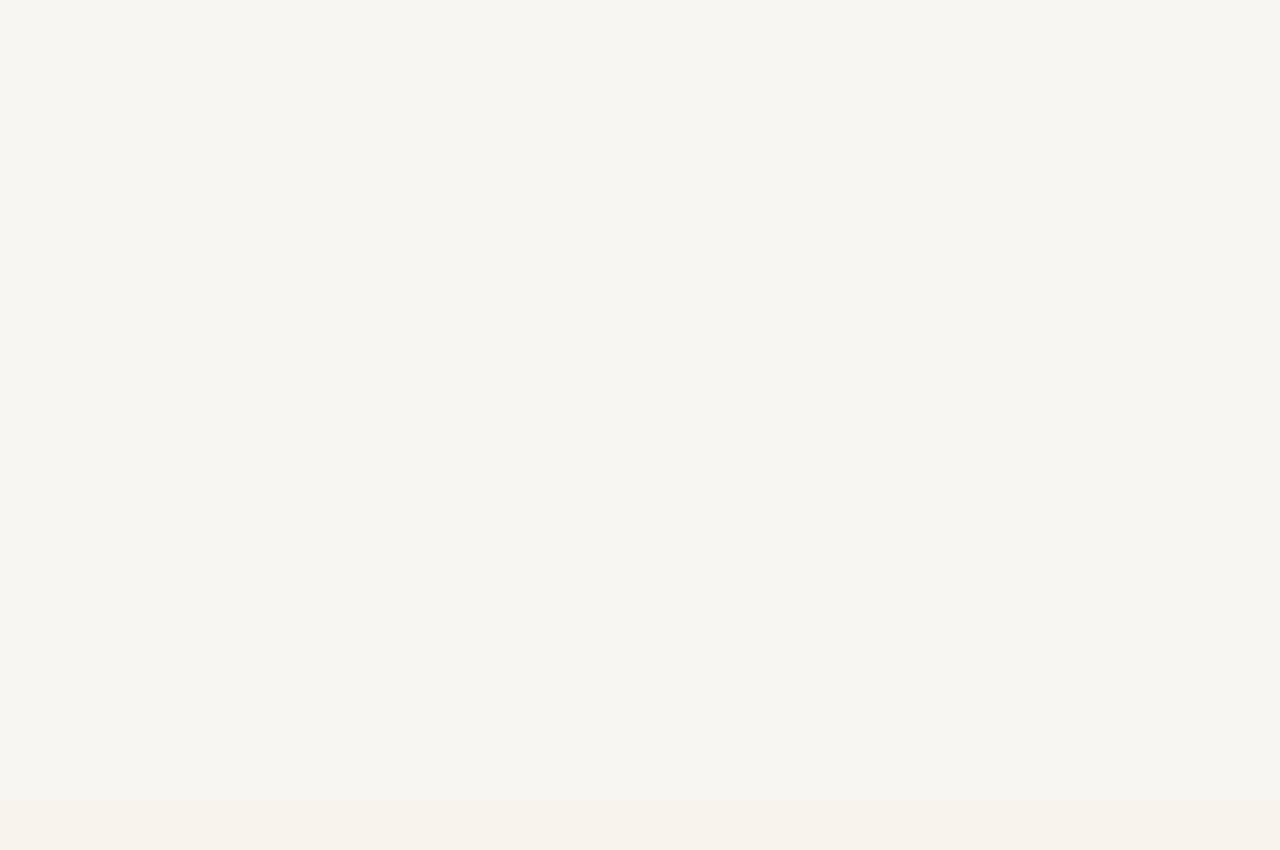
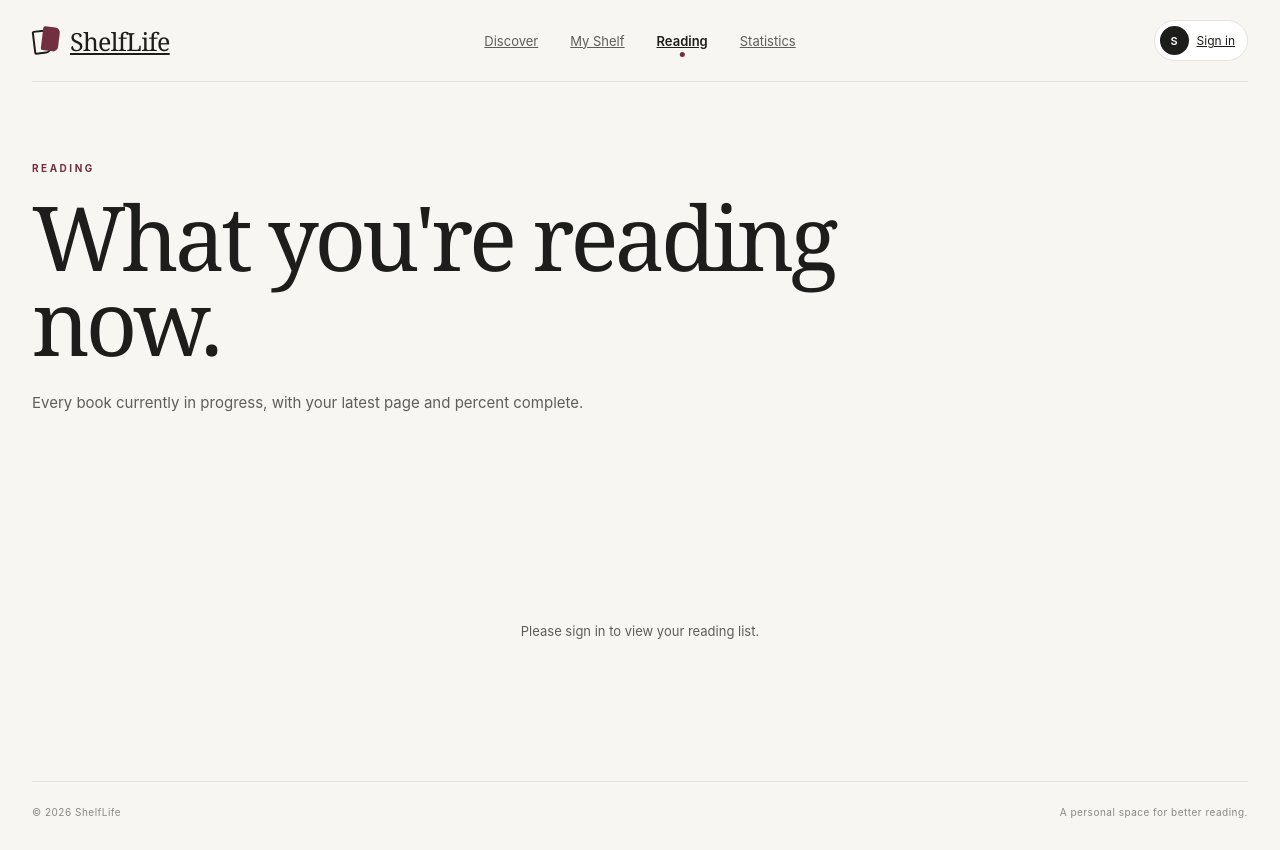
Before and after one commit to mandisadlamin9-boop/ProStackHub_ShelfLife, a React (Vite) app in the folder client/: page /reading in a window 1280 px wide. Before the commit this address had no page. Before the commit the page ends 800 px from the top, so only its background shows below. Built offline with nearby package versions, Linux system fonts and the light colour scheme; a web font is replaced by a local one.

Commit message:
Add Reading page showing Currently Reading books with progress
New /reading route displays all Currently Reading shelf items with progress bars and percentage complete, reusing the existing GET /api/shelf?status= filter. Links through to Book Detail page for updates.

```diff
--- a/client/src/App.jsx
+++ b/client/src/App.jsx
@@ -4,6 +4,7 @@ import Discover from "./pages/Discover";
 import Login from "./pages/Login";
 import MyShelf from "./pages/MyShelf";
 import BookDetail from "./pages/BookDetail";
+import Reading from "./pages/Reading";
 import "./App.css";
 
 function App() {
@@ -15,6 +16,7 @@ function App() {
           <Route path="/login" element={<Login />} />
           <Route path="/my-shelf" element={<MyShelf />} />
           <Route path="/shelf/:shelfItemId" element={<BookDetail />} />
+          <Route path="/reading" element={<Reading />} />
         </Routes>
       </BrowserRouter>
     </AuthProvider>
--- /dev/null
+++ b/client/src/pages/Reading.jsx
@@ -0,0 +1,179 @@
+import { useEffect, useState } from "react";
+import { Link } from "react-router-dom";
+import { useAuth } from "../context/AuthContext";
+import Header from "../components/Header";
+
+function Reading() {
+  const [shelfItems, setShelfItems] = useState([]);
+  const [loading, setLoading] = useState(true);
+  const [error, setError] = useState("");
+
+  const { isLoggedIn } = useAuth();
+
+  useEffect(() => {
+    const loadReading = async () => {
+      const token = localStorage.getItem("shelflifeToken");
+
+      if (!token) {
+        setLoading(false);
+        return;
+      }
+
+      try {
+        setLoading(true);
+        setError("");
+
+        const response = await fetch(
+          "http://localhost:5000/api/shelf?status=currently_reading",
+          {
+            headers: {
+              Authorization: `Bearer ${token}`,
+            },
+          },
+        );
+
+        if (!response.ok) {
+          throw new Error("Unable to load your reading list.");
+        }
+
+        const data = await response.json();
+
+        setShelfItems(data.shelfItems || []);
+      } catch (err) {
+        console.error("Load reading list error:", err);
+        setError("We couldn't load your reading list. Please try again.");
+      } finally {
+        setLoading(false);
+      }
+    };
+
+    loadReading();
+  }, []);
+
+  return (
+    <div className="shelf-life">
+      <Header />
+
+      <main className="discover-page">
+        <section className="discover-header">
+          <div>
+            <span className="discover-kicker">READING</span>
+            <h1>What you're reading now.</h1>
+            <p>
+              Every book currently in progress, with your latest page and
+              percent complete.
+            </p>
+          </div>
+        </section>
+
+        {!isLoggedIn && (
+          <div className="books-state error-state">
+            <p>Please sign in to view your reading list.</p>
+          </div>
+        )}
+
+        {isLoggedIn && loading && (
+          <div className="books-state">
+            <div className="loader" />
+            <p>Loading your reading list...</p>
+          </div>
+        )}
+
+        {isLoggedIn && !loading && error && (
+          <div className="books-state error-state">
+            <p>{error}</p>
+          </div>
+        )}
+
+        {isLoggedIn && !loading && !error && (
+          <section className="books-section">
+            <div className="books-heading">
+              <div>
+                <span className="section-kicker">IN PROGRESS</span>
+                <h2>Currently Reading</h2>
+              </div>
+
+              <span className="book-count">{shelfItems.length} books</span>
+            </div>
+
+            {shelfItems.length === 0 ? (
+              <p className="shelf-empty">
+                You're not currently reading anything. Head to your{" "}
+                <Link to="/my-shelf">shelf</Link> to start a book.
+              </p>
+            ) : (
+              <div className="book-grid">
+                {shelfItems.map((item) => {
+                  const progressPercent =
+                    item.TotalPages > 0
+                      ? Math.min(
+                          100,
+                          Math.round(
+                            (item.CurrentPage / item.TotalPages) * 100,
+                          ),
+                        )
+                      : 0;
+
+                  return (
+                    <Link
+                      to={`/shelf/${item.ShelfItemId}`}
+                      className="book-card"
+                      key={item.ShelfItemId}
+                    >
+                      <div className="book-cover">
+                        {item.CoverUrl ? (
+                          <img
+                            src={item.CoverUrl}
+                            alt={`Cover of ${item.Title}`}
+                            loading="lazy"
+                          />
+                        ) : (
+                          <div className="no-cover">
+                            <span>ShelfLife</span>
+                            <strong>No Cover</strong>
+                          </div>
+                        )}
+                      </div>
+
+                      <div className="book-information">
+                        <h3>{item.Title}</h3>
+                        <p className="book-author">{item.Author}</p>
+
+                        {item.TotalPages > 0 ? (
+                          <>
+                            <div className="progress-bar">
+                              <div
+                                className="progress-fill"
+                                style={{ width: `${progressPercent}%` }}
+                              />
+                            </div>
+
+                            <p className="progress-label">
+                              {progressPercent}% · Page {item.CurrentPage} of{" "}
+                              {item.TotalPages}
+                            </p>
+                          </>
+                        ) : (
+                          <span className="book-year">
+                            Page {item.CurrentPage}
+                          </span>
+                        )}
+                      </div>
+                    </Link>
+                  );
+                })}
+              </div>
+            )}
+          </section>
+        )}
+      </main>
+
+      <footer className="shell-footer">
+        <span>© 2026 ShelfLife</span>
+        <span>A personal space for better reading.</span>
+      </footer>
+    </div>
+  );
+}
+
+export default Reading;
```
